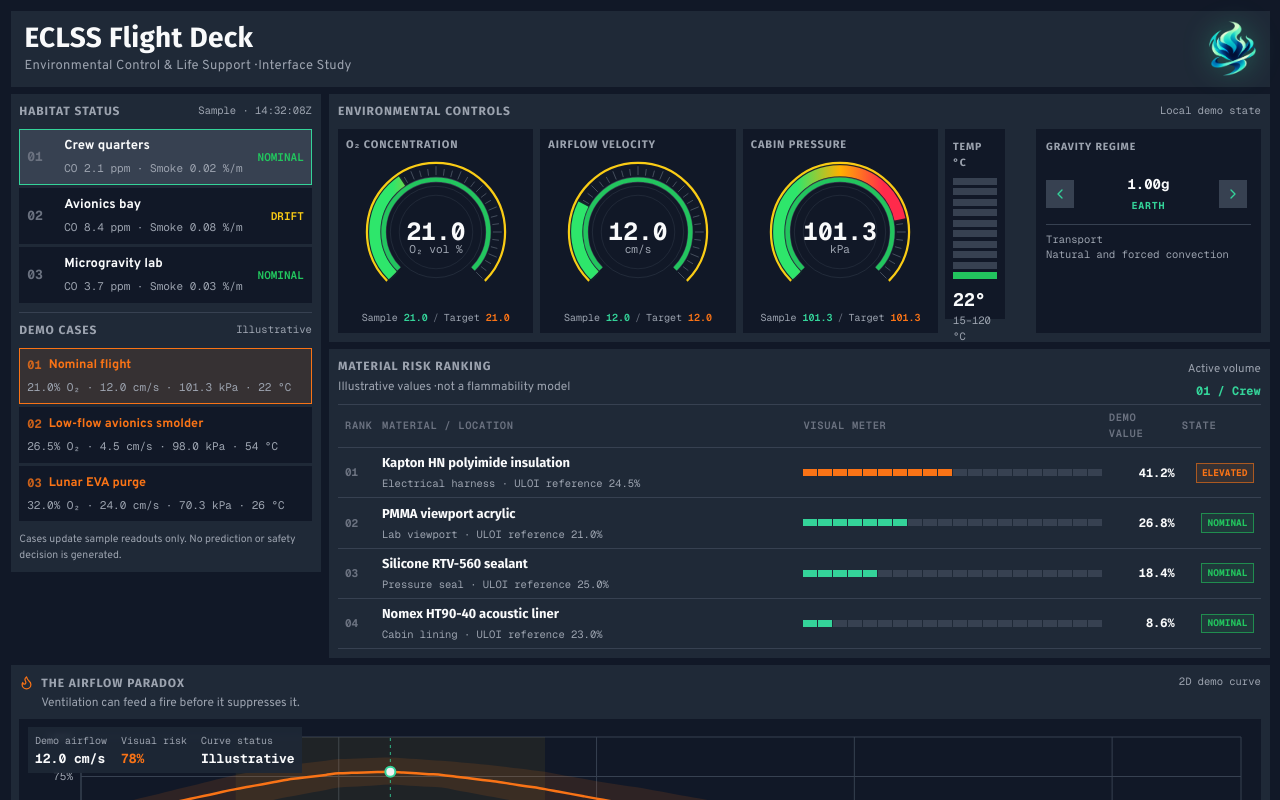
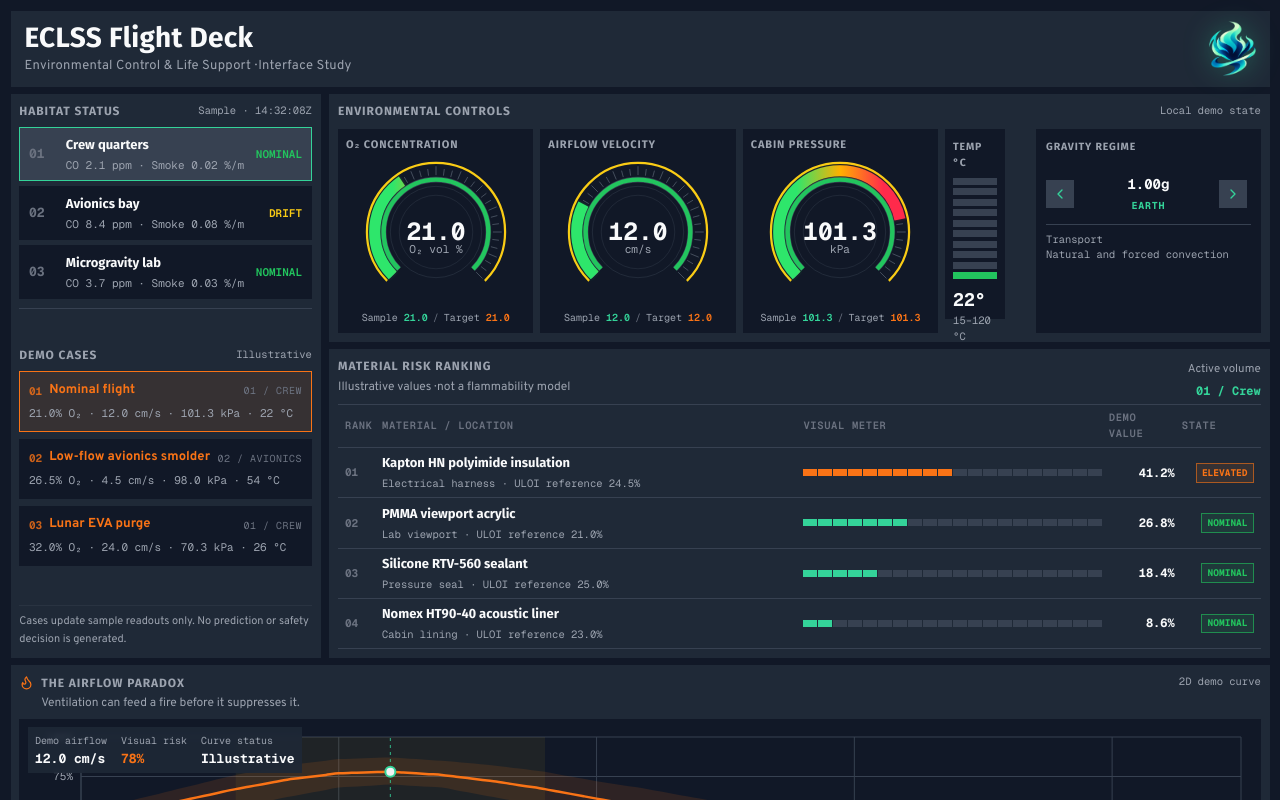
Before and after one commit to SkyTheGreat-MS/uliens-fire-safety-dashboard, a React (Vite) app: page / in a window 1280 px wide. Shown: the top 800 px of the page. Built offline with nearby package versions, Linux system fonts and the light colour scheme.

Commit message:
refactor(StatusPanel): enhance layout and improve readability of sector and preset buttons

```diff
--- a/src/App.tsx
+++ b/src/App.tsx
@@ -40,7 +40,7 @@ function App() {
 
   return <main className="mx-auto grid w-full max-w-[1700px] gap-2 p-2 compact:p-3">
     <Header />
-    <section className="grid grid-cols-1 items-start gap-2 deck:grid-cols-[minmax(270px,310px)_minmax(0,1fr)] deck:gap-2.5">
+    <section className="grid grid-cols-1 items-stretch gap-2 deck:grid-cols-[minmax(270px,310px)_minmax(0,1fr)] deck:gap-2.5">
       <StatusPanel activeSector={activeSector} activePreset={activePreset} onSelectSector={selectSector} onLoadPreset={loadPreset} />
       <div className="grid min-w-0 content-start gap-2">
         <InstrumentControls values={readings} live={liveReadings} armedControl={armedControl} onArm={setArmedControl} onChange={updateReading} />
--- a/src/components/StatusPanel.tsx
+++ b/src/components/StatusPanel.tsx
@@ -9,18 +9,95 @@ type Props = {
 };
 
 export function StatusPanel({ activeSector, activePreset, onSelectSector, onLoadPreset }: Props) {
-  return <aside className={`${panel} flex flex-col`}>
-    <div className={`${sectionHead} mb-[9px]`}><h2 className={sectionTitle}>Habitat status</h2><span className={sectionMeta}>Sample · 14:32:08Z</span></div>
-    <div className="grid gap-1">{sectors.map((sector, index) => {
-      const status = statuses[index];
-      const selected = activeSector === sector.id;
-      return <button key={sector.id} aria-pressed={selected} className={`grid w-full grid-cols-[28px_minmax(0,1fr)_auto] items-center gap-[9px] border px-[7px] py-[7px] text-left text-ink transition-colors ${selected ? 'border-primary bg-raised' : 'border-transparent bg-void hover:border-primary/50 hover:bg-raised'}`} onClick={() => onSelectSector(sector.id)}>
-        <span className="font-mono text-[13px] font-bold text-muted">{String(index + 1).padStart(2, '0')}</span><span className="grid min-w-0 gap-1"><b className="text-[13px] font-bold text-ink">{sector.label}</b><small className="font-mono text-[11px] text-secondary">CO {status.co} ppm · Smoke {status.smoke} %/m</small></span><span className={`font-mono text-[11px] font-semibold ${status.tone === 'caution' ? 'text-caution' : 'text-success'}`}>{status.state}</span>
-      </button>;
-    })}</div>
-    <hr className="my-2.5 w-full border-0 border-t border-line" />
-    <div className={`${sectionHead} mb-[9px]`}><h2 className={sectionTitle}>Demo cases</h2><span className={sectionMeta}>Illustrative</span></div>
-    <div className="grid gap-1">{presets.map(preset => <button key={preset.id} aria-pressed={activePreset === preset.id} className={`grid gap-1.5 border p-[7px] text-left transition-colors ${activePreset === preset.id ? 'border-warning bg-warning/10' : 'border-transparent bg-void hover:border-warning/50 hover:bg-warning/5'}`} onClick={() => onLoadPreset(preset)}><b className="flex items-start gap-2 text-[12.5px] font-bold text-warning"><span className="font-mono text-[12px] text-warning/80">{preset.id}</span>{preset.title}</b><span className="font-mono text-[11px] leading-[1.4] text-secondary">{preset.description}</span></button>)}</div>
-    <p className="mt-3 text-[10.5px] leading-normal text-secondary">Cases update sample readouts only. No prediction or safety decision is generated.</p>
-  </aside>;
+  return (
+    <aside className={`${panel} flex h-full flex-col justify-between`}>
+      {/* Top: Habitat Sectors */}
+      <div>
+        <div className={`${sectionHead} mb-2`}>
+          <h2 className={sectionTitle}>Habitat status</h2>
+          <span className={sectionMeta}>Sample · 14:32:08Z</span>
+        </div>
+        <div className="grid gap-1.5">
+          {sectors.map((sector, index) => {
+            const status = statuses[index];
+            const selected = activeSector === sector.id;
+            return (
+              <button
+                key={sector.id}
+                aria-pressed={selected}
+                className={`grid w-full grid-cols-[28px_minmax(0,1fr)_auto] items-center gap-2.5 border px-2.5 py-2 text-left text-ink transition-colors ${
+                  selected
+                    ? 'border-primary bg-raised'
+                    : 'border-transparent bg-void hover:border-primary/50 hover:bg-raised'
+                }`}
+                onClick={() => onSelectSector(sector.id)}
+              >
+                <span className="font-mono text-[13px] font-bold text-muted">
+                  {String(index + 1).padStart(2, '0')}
+                </span>
+                <span className="grid min-w-0 gap-0.5">
+                  <b className="font-heading text-[13px] font-bold text-ink">{sector.label}</b>
+                  <small className="font-mono text-[11px] text-secondary">
+                    CO {status.co} ppm · Smoke {status.smoke} %/m
+                  </small>
+                </span>
+                <span
+                  className={`font-mono text-[11px] font-semibold ${
+                    status.tone === 'caution' ? 'text-caution' : 'text-success'
+                  }`}
+                >
+                  {status.state}
+                </span>
+              </button>
+            );
+          })}
+        </div>
+      </div>
+
+      <hr className="my-2.5 w-full border-0 border-t border-line" />
+
+      {/* Middle: Demo Cases */}
+      <div className="flex flex-1 flex-col justify-center">
+        <div className={`${sectionHead} mb-2`}>
+          <h2 className={sectionTitle}>Demo cases</h2>
+          <span className={sectionMeta}>Illustrative</span>
+        </div>
+        <div className="grid gap-2">
+          {presets.map((preset) => {
+            const isSelected = activePreset === preset.id;
+            return (
+              <button
+                key={preset.id}
+                aria-pressed={isSelected}
+                className={`grid gap-1.5 border p-2.5 text-left transition-colors ${
+                  isSelected
+                    ? 'border-warning bg-warning/10'
+                    : 'border-transparent bg-void hover:border-warning/50 hover:bg-warning/5'
+                }`}
+                onClick={() => onLoadPreset(preset)}
+              >
+                <div className="flex items-center justify-between gap-2">
+                  <b className="flex items-center gap-2 text-[13px] font-bold text-warning">
+                    <span className="font-mono text-[11px] text-warning/80">{preset.id}</span>
+                    {preset.title}
+                  </b>
+                  <span className="font-mono text-[10px] uppercase tracking-wider text-muted">
+                    {sectors[preset.sector].short}
+                  </span>
+                </div>
+                <span className="font-mono text-[11px] leading-[1.45] text-secondary">
+                  {preset.description}
+                </span>
+              </button>
+            );
+          })}
+        </div>
+      </div>
+
+      {/* Bottom: Clarifying Notice */}
+      <p className="mt-3 border-t border-line/40 pt-2 text-[11px] leading-relaxed text-secondary">
+        Cases update sample readouts only. No prediction or safety decision is generated.
+      </p>
+    </aside>
+  );
 }
```
